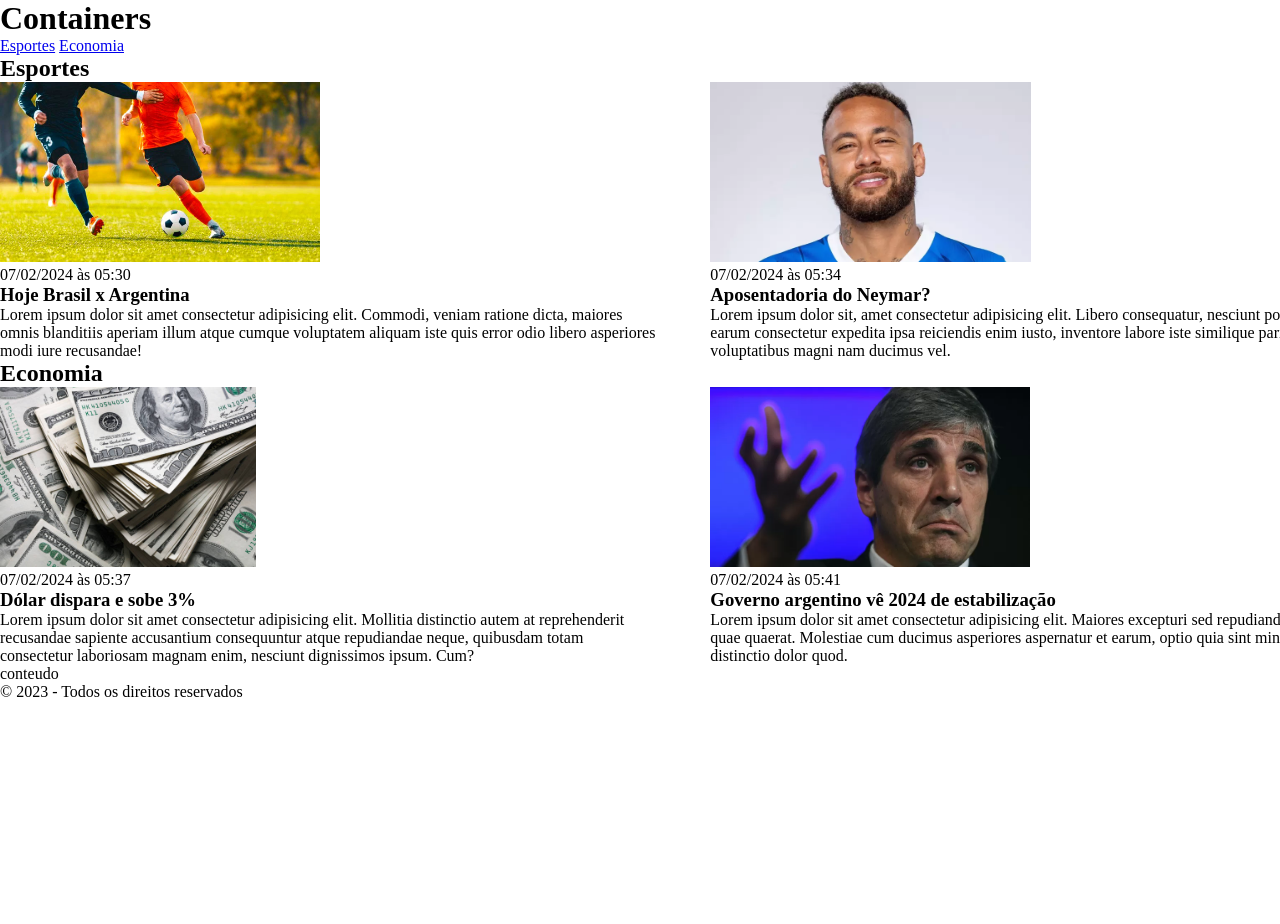
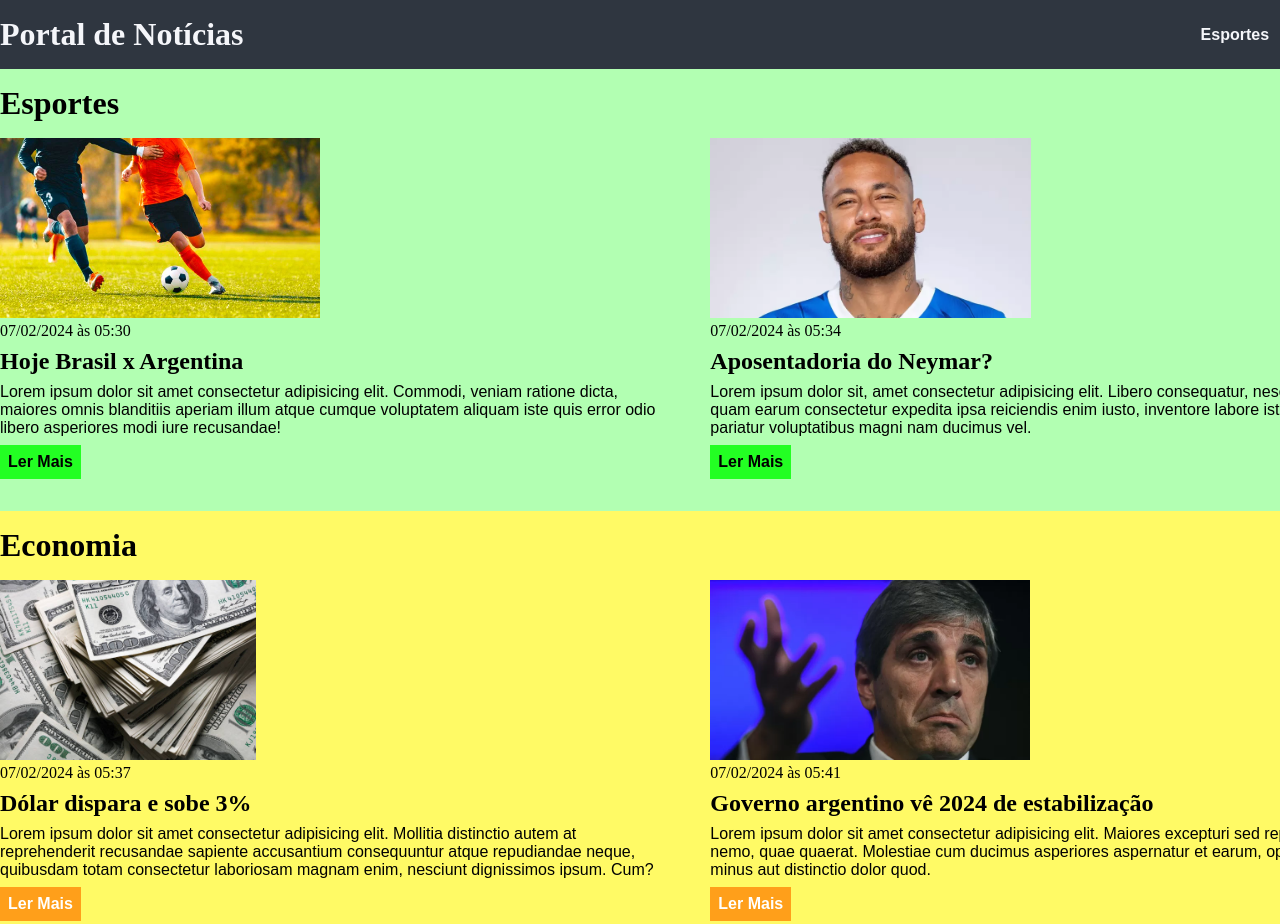
Before and after one commit to reisgabb/curso_ebac_frontend, a plain HTML site: page containers.html in a window 1280 px wide. Shown: the top 924 px of the page. Before the commit the page ends 800 px from the top, so only its background shows below. Drawn offline with Linux system fonts and the light colour scheme.

Commit message:
add cor pras seções

```diff
--- a/containers.html
+++ b/containers.html
@@ -9,14 +9,14 @@
 <body>
     <header>
         <div class="container">
-            <h1>Containers</h1>
+            <h1>Portal de Notícias</h1>
             <nav>
                 <ul>
                     <li>
-                        <a href="#" title="Ir para seção de esportes">Esportes</a>
+                        <a href="#esportes" title="Ir para seção de esportes">Esportes</a>
                     </li>
                     <li>
-                        <a href="#" title="Ir para seção de economia">Economia</a>
+                        <a href="#Economia" title="Ir para seção de economia">Economia</a>
                     </li>
                 </ul>
             </nav>
@@ -36,6 +36,7 @@
                             <p>
                                 Lorem ipsum dolor sit amet consectetur adipisicing elit. Commodi, veniam ratione dicta, maiores omnis blanditiis aperiam illum atque cumque voluptatem aliquam iste quis error odio libero asperiores modi iure recusandae!
                             </p>
+                            <a href="a" title="Leia mais sobre a notícia">Ler Mais</a>
                         </article>
                         <article>
                             <img src="midias/neymar.jpg" alt="Neymar sorrindo" />
@@ -46,10 +47,11 @@
                             <p>
                                 Lorem ipsum dolor sit, amet consectetur adipisicing elit. Libero consequatur, nesciunt porro quam earum consectetur expedita ipsa reiciendis enim iusto, inventore labore iste similique pariatur voluptatibus magni nam ducimus vel.
                             </p>
+                            <a href="a" title="Leia mais sobre a notícia">Ler Mais</a>
                         </article>
                     </div>
                 </section>
-                    <section>
+                    <section id="Economia">
                             <div class="container">
                             <h2>Economia</h2>
                             <div class="articles">
@@ -62,6 +64,7 @@
                                     <p>
                                         Lorem ipsum dolor sit amet consectetur adipisicing elit. Mollitia distinctio autem at reprehenderit recusandae sapiente accusantium consequuntur atque repudiandae neque, quibusdam totam consectetur laboriosam magnam enim, nesciunt dignissimos ipsum. Cum?
                                     </p>
+                                    <a href="a" title="Leia mais sobre a notícia">Ler Mais</a>
                                 </article>
                                 <article>
                                     <img src="midias/governo argentino.jpg" alt="Ministro da economia da argentina"/>
@@ -71,6 +74,7 @@
                                         <p>
                                             Lorem ipsum dolor sit amet consectetur adipisicing elit. Maiores excepturi sed repudiandae nemo, quae quaerat. Molestiae cum ducimus asperiores aspernatur et earum, optio quia sint minus aut distinctio dolor quod.
                                         </p>
+                                        <a href="a" title="Leia mais sobre a notícia">Ler Mais</a>
                                     </header>
                                 </article>
                             </div>
--- a/main.css
+++ b/main.css
@@ -4,8 +4,28 @@
     padding: 0;
 }
 
+header .container {
+    display:flex;
+    padding: 16px 0;
+    align-items: center;
+    justify-content: space-between;
+}
+
+body > header {
+    background-color: #2f3640;
+    color: #f5f6fa;
+}
+
 header li{
     display: inline;
+    font-family: Arial, Helvetica, sans-serif;
+    font-weight: bold;
+    margin-left: 16px;
+}
+
+header li a {
+    color: #f5f6fa;
+    text-decoration: none;
 }
 
 .container {
@@ -20,9 +40,67 @@
 }
 
 .articles article img {
-    height: 180px;
+   height: 180px;
 }
 
 .articles article {
     width: 48%;
 }
+
+section {
+    padding: 16px 0;
+}
+
+section h2,
+.articles article {
+    margin-bottom: 16px;
+}
+
+.articles article h3 {
+    margin-top: 8px;
+    margin-bottom: 8px;
+}
+
+.articles article a {
+    background-color: blue;
+    color: #fff;
+    padding: 8px;
+    display: inline-block;
+    text-decoration: none;
+    font-weight: bold;
+    margin-top: 8px;
+}
+
+.articles article a:hover {
+    text-decoration: underline;
+}
+
+.articles article p,
+.articles article a {
+    font-family: Arial, Helvetica, sans-serif;
+}
+
+.articles article h3 {
+    font-size: 24px;
+}
+
+section h2 {
+    font-size: 32px;
+}
+
+#esportes {
+    background-color: rgba(0,255,0,0.3);
+}
+
+#esportes .articles article a {
+    background-color: rgba(0,255,0,0.8);
+    color: #000;
+}
+
+#Economia {
+    background-color: #fffa65;
+}
+
+#Economia .articles article a {
+    background-color: #ff9f1a;
+}
```
